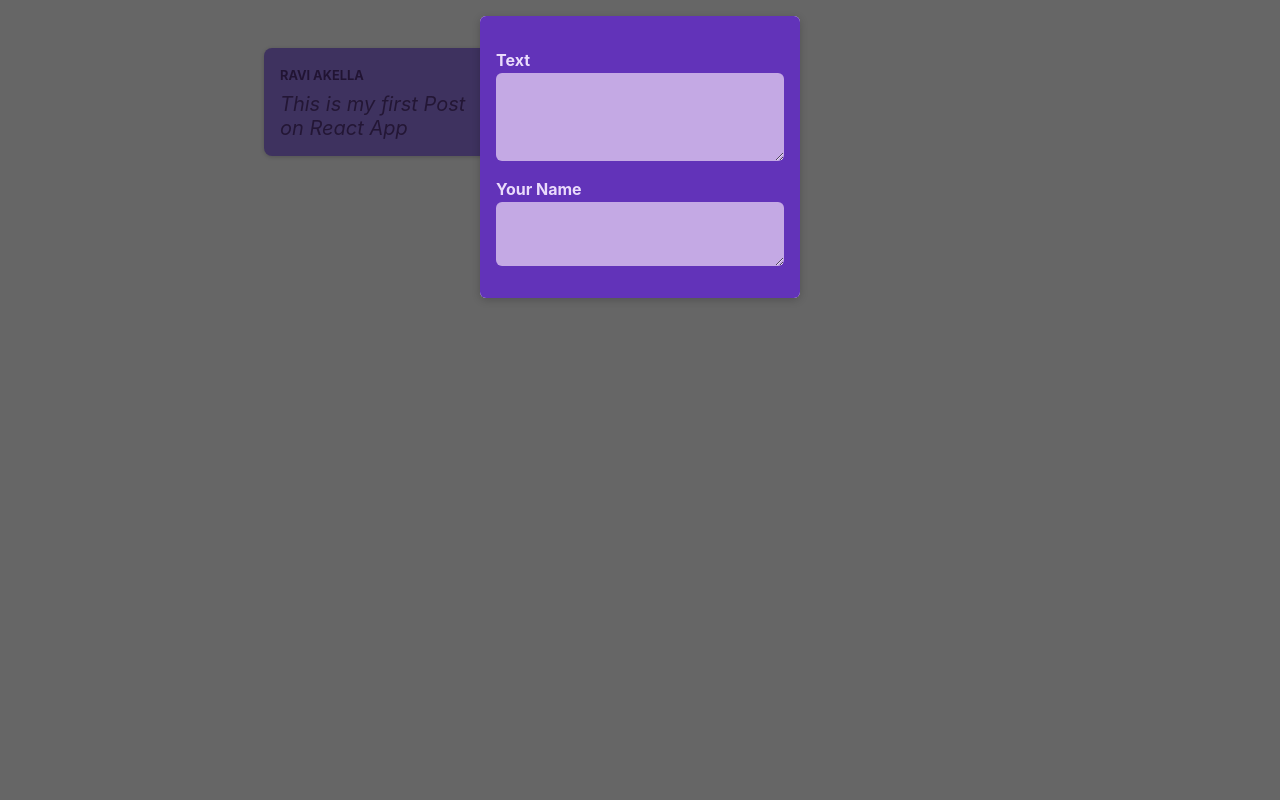
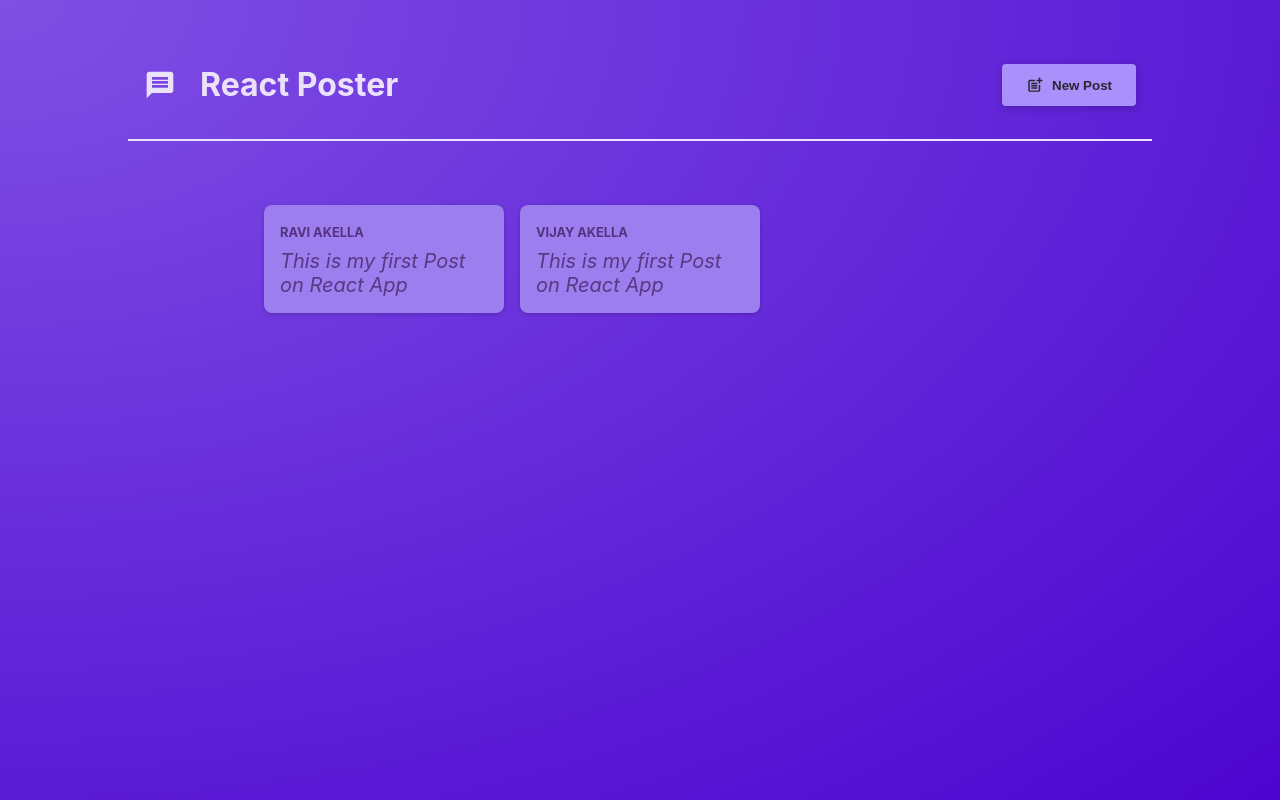
Before and after one commit to raviakella03/react-crash-course, a React (Create React App) app: page / in a window 1280 px wide. Built offline with nearby package versions, Linux system fonts and the light colour scheme.

Commit message:
Modal toggle based on New Post Button on Header
Imported new module react-icons
Added Header component along with Logo and New Post button
Functionality of Modal changed so that the modal is shown based on
button click and closed when clicked on the background

```diff
--- a/package.json
+++ b/package.json
@@ -8,6 +8,7 @@
     "@testing-library/user-event": "^13.5.0",
     "react": "^18.2.0",
     "react-dom": "^18.2.0",
+    "react-icons": "^4.8.0",
     "react-scripts": "5.0.1",
     "web-vitals": "^2.1.4"
   },
--- a/src/App.js
+++ b/src/App.js
@@ -1,13 +1,33 @@
-import React from 'react';
-import './App.css';
-import Posts from './components/posts/Posts';
+import React, { useState } from "react";
+import "./App.css";
+import MainHeader from "./components/common/modal/mainHeader/MainHeader";
+import Posts from "./components/posts/Posts";
 
 function App() {
-    return (
-        <React.Fragment>
-            <Posts />
-        </React.Fragment>
-    );
+  const [showModal, setShowModal] = useState(false);
+
+  //   function showModalHandler() {
+  //     setShowModal(true);
+  //   }
+
+  //   function hideModalHandler() {
+  //     setShowModal(false);
+  //   }
+
+  function showhideModalHandler() {
+    showModal ? setShowModal(false) : setShowModal(true);
+  }
+
+  return (
+    <React.Fragment>
+      {/* <MainHeader onCreatePost={showModalHandler} /> */}
+      <MainHeader onCreatePost={showhideModalHandler} />
+      <main>
+        {/* <Posts showModal={showModal} closeModal={hideModalHandler} /> */}
+        <Posts showModal={showModal} closeModal={showhideModalHandler} />
+      </main>
+    </React.Fragment>
+  );
 }
 
 export default App;
--- a/src/components/common/modal/Modal.js
+++ b/src/components/common/modal/Modal.js
@@ -5,7 +5,7 @@ import modalStyles from "./Modal.module.css";
 function Modal(props) {
   return (
     <React.Fragment>
-      <div className={modalStyles.backdrop} />
+      <div className={modalStyles.backdrop} onClick={props.showModal} />
       <dialog open className={modalStyles.modalDialog}>
         {props.children}
       </dialog>
--- /dev/null
+++ b/src/components/common/modal/mainHeader/MainHeader.js
@@ -0,0 +1,28 @@
+import React from "react";
+import { MdMessage, MdPostAdd } from "react-icons/md";
+
+import mainHeaderStyles from "./MainHeader.module.css";
+
+function MainHeader(props) {
+  return (
+    <React.Fragment>
+      <header className={mainHeaderStyles.header}>
+        <h1 className={mainHeaderStyles.logo}>
+          <MdMessage />
+          React Poster
+        </h1>
+        <p>
+          <button
+            className={mainHeaderStyles.button}
+            onClick={props.onCreatePost}
+          >
+            <MdPostAdd size={18} />
+            New Post
+          </button>
+        </p>
+      </header>
+    </React.Fragment>
+  );
+}
+
+export default MainHeader;
--- /dev/null
+++ b/src/components/common/modal/mainHeader/MainHeader.module.css
@@ -0,0 +1,36 @@
+.header {
+    padding: 2rem 10%;
+    margin: 2rem 10%;
+    padding: 1rem;
+    text-align: center;
+    display: flex;
+    justify-content: space-between;
+    align-items: center;
+    border-bottom: 2px solid #ece1fa;
+  }
+
+  .logo {
+    font-size: 2rem;
+    display: flex;
+    gap: 1.5rem;
+    align-items: center;
+    color: #ece1fa;
+  }
+
+  .button {
+    display: inline-flex;
+    align-items: center;
+    gap: 0.5rem;
+    padding: 0.75rem 1.5rem;
+    background-color: #a990fb;
+    color: #2a2630;
+    border: none;
+    border-radius: 4px;
+    box-shadow: 0 2px 8px rgba(0, 0, 0, 0.2);
+    cursor: pointer;
+    font-weight: bold;
+  }
+
+  .button:hover {
+    background-color: #8c6cf7;
+  }
--- a/src/components/posts/Posts.js
+++ b/src/components/posts/Posts.js
@@ -4,7 +4,7 @@ import NewPost from "../newPost/NewPost";
 import Post from "./post/Post";
 import postsStyles from "./Posts.module.css";
 
-function Posts() {
+function Posts(props) {
   const [postAuthor, setPostAuthor] = useState("Ravi Akella");
   const [postContent, setPostContent] = useState(
     "This is my first Post on React App"
@@ -18,14 +18,46 @@ function Posts() {
     setPostAuthor(event.target.value);
   }
 
-  return (
-    <React.Fragment>
-      <Modal>
+  /*
+  //Approach 2
+  let modalContent;
+
+  if (showModal) {
+    modalContent = (
+      <Modal showModal={showHideModalHandler}>
         <NewPost
           onPostContentChange={onPostContentChangeHandler}
           onPostAuthorChange={onPostAuthorChangeHandler}
         />
       </Modal>
+    );
+  } */
+
+  return (
+    <React.Fragment>
+      {
+        /* Approach 1 */
+        props.showModal ? (
+          <Modal showModal={props.closeModal}>
+            <NewPost
+              onPostContentChange={onPostContentChangeHandler}
+              onPostAuthorChange={onPostAuthorChangeHandler}
+            />
+          </Modal>
+        ) : null
+        /* Approach 2 */
+        /*{modalContent} */
+        /* Approach 3*/
+        /* showModal && (
+          <Modal showModal={showHideModalHandler}>
+            <NewPost
+              onPostContentChange={onPostContentChangeHandler}
+              onPostAuthorChange={onPostAuthorChangeHandler}
+            />
+          </Modal>
+        ) */
+      }
+
       <ul className={postsStyles.posts}>
         <Post userName={postAuthor} storyContent={postContent} />
         <Post
--- a/src/index.css
+++ b/src/index.css
@@ -1,5 +1,9 @@
 * {
   box-sizing: border-box;
+  -webkit-user-select: none;
+  -moz-user-select: none;
+  -ms-user-select: none;
+  user-select: none;
 }
 
 :root {
@@ -8,7 +12,7 @@
   font-size: 16px;
   line-height: 24px;
   font-weight: 400;
-  /* background-image: radial-gradient(ellipse at top left, #7f50e4, #4c05d0); */
+  background-image: radial-gradient(ellipse at top left, #7f50e4, #4c05d0);
   font-synthesis: none;
   text-rendering: optimizeLegibility;
   -webkit-font-smoothing: antialiased;
```
Also changed, not shown: 1 other file (tests, documents, lock files or other folders).
